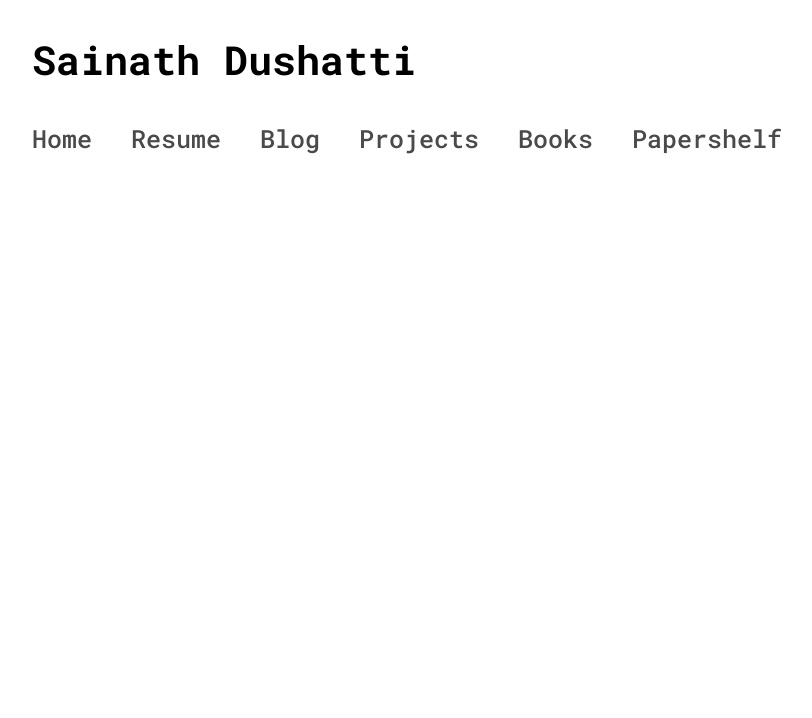
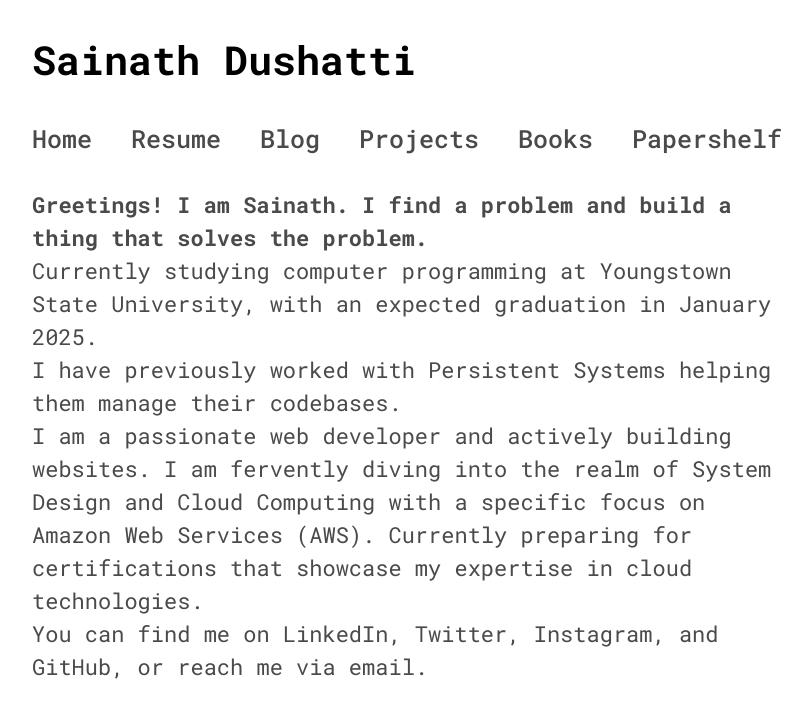
Before and after one commit to sainathd07/sainathdushatti.com, a React (Create React App) app: page / in a window 1280 px wide. Shown: the top 718 px of the page, without its empty margins (233-1045 px from the left). Built offline with nearby package versions, Linux system fonts and the light colour scheme.

Commit message:
updated switch case

```diff
--- a/src/App.js
+++ b/src/App.js
@@ -10,7 +10,11 @@ import Home from './pages/Home'
 
 function App() {
 let component
+console.log(window.location.pathname)
 switch (window.location.pathname) {
+  case "/":
+    component = <Home />
+    break
   case "/home":
     component = <Home />
     break
```
